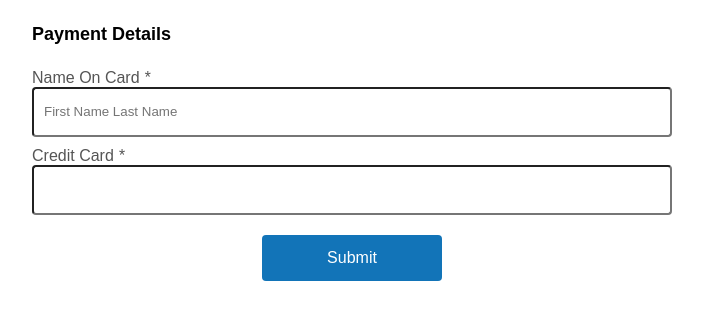
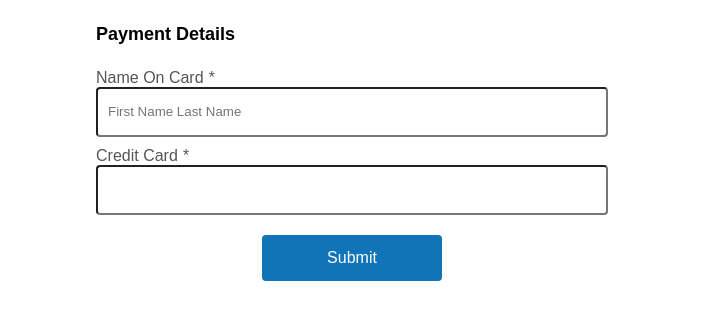
Before and after one commit to nluo/simple-cc-validation-with-form, a React (Create React App) app: page / in a window 1280 px wide. Shown: the top 320 px of the page, without its empty margins (288-991 px from the left). Built offline with nearby package versions, Linux system fonts and the light colour scheme; the HTML template or start-up script is replaced by a standard one.

Commit message:
Some frontend refactoring

```diff
--- /dev/null
+++ b/src/Components/Form/InputField.tsx
@@ -0,0 +1,46 @@
+import * as React from 'react';
+import './style.css';
+
+interface InputFieldProps {
+  name: string;
+  className: string;
+  value: string;
+  onChange: (e: React.FormEvent<HTMLInputElement>) => void;
+  onBlur?: (e: React.FormEvent<HTMLInputElement>) => void;
+  isRequired: boolean;
+  label: string;
+  placeHolder?: string;
+  labelExtra?: boolean;
+  labelExtraMsg?: string;
+}
+
+export default function InputField(props: InputFieldProps) {
+  const {
+    onChange,
+    label,
+    value,
+    placeHolder,
+    isRequired,
+    labelExtra,
+    className,
+    name,
+    onBlur,
+    labelExtraMsg
+  } = props;
+
+  return (
+    <div className="form-group">
+      <label className="label"> {label} <em>*</em></label>
+      <input
+        name={name}
+        className={className}
+        placeholder={placeHolder}
+        type="text"
+        value={value}
+        onChange={onChange}
+        onBlur={onBlur}
+        required={isRequired} />
+      {labelExtra ? <label className="label-info"> {labelExtraMsg}</label> : null}
+    </div>
+  )
+}
--- a/src/Components/Form/index.tsx
+++ b/src/Components/Form/index.tsx
@@ -3,6 +3,7 @@ import './style.css';
 
 import getCreditCardType from '../../validation/getCreditCardType';
 import validateCC from '../../validation/validateCC';
+import InputField from './InputField';
 
 export default class CreditCardForm extends React.Component<any, any> {
   constructor(props: any) {
@@ -11,18 +12,32 @@ export default class CreditCardForm extends React.Component<any, any> {
       creditCardNumber: '',
       cardHolderName: '',
       renderResult: false,
-      creditCardError: false
+      showCreditCardExtra: false,
+      creditCardExtraMsg: ''
     };
   }
 
-  private handleCardNumberInput = (e: React.FormEvent<HTMLInputElement>) => {
+  private handleInputChange = (e: React.FormEvent<HTMLInputElement>) => {
     e.preventDefault();
-    const input = e.target as HTMLInputElement;
-    if (Number.isNaN(Number(input.value))) {
-      return;
+
+    this.setState({
+      renderResult: false
+    });
+
+    const target = e.target as HTMLInputElement;
+
+    if (target.name === 'creditCardNumber' ) {
+
+      this.setState({
+        showCreditCardExtra: false
+      });
+
+      if (Number.isNaN(Number(target.value))) {
+        return;
+      }
     }
     this.setState({
-      creditCardNumber: input.value
+      [target.name]: target.value
     });
   }
   private validateCCInput = (creditCardNumber: string): void | boolean => {
@@ -34,45 +49,62 @@ export default class CreditCardForm extends React.Component<any, any> {
 
   private handleSubmit = (e: any) => {
     e.preventDefault();
-    // const {creditCardNumber, cardHolderName} = this.state;
     this.setState({
-      renderResult: true
+      renderResult: true,
+      showCreditCardExtra: false
     })
   }
-  private onBlur = (e: any) => {
+  private handleOnBlur = (e: React.FormEvent<HTMLInputElement>) => {
     const { creditCardNumber } = this.state;
-    if (!validateCC(creditCardNumber)) {
-      this.setState({creditCardError: true});
-    }
+    if (creditCardNumber === '') return;
+
+    const creditCardType: string = getCreditCardType(creditCardNumber);
+    const creditCardStatus = validateCC(creditCardNumber) === true? 'Valid': 'Invalid';
+
+    const extraMsg = `Card Type ${creditCardType}: ${creditCardStatus}`
+
+    this.setState({
+      showCreditCardExtra: true,
+      creditCardExtraMsg: extraMsg
+    })
+
   }
   public render() {
-    const { creditCardNumber, renderResult, creditCardError } = this.state;
+    const {
+      creditCardNumber,
+      renderResult,
+      showCreditCardExtra,
+      cardHolderName,
+      creditCardExtraMsg
+     } = this.state;
     return (
       <div>
         <form className="form" onSubmit={this.handleSubmit}>
-          <div className="form-header">
+          <div className="form-group form-header">
             <h4> Payment Details </h4>
           </div>
 
-          <div className="form-group ">
-            <label className="label"> Name On Card <em>*</em></label>
-            <input
-              className="form-control"
-              placeholder="First Name Last Name"
-              type="text" required />
-          </div>
+          <InputField
+            name="cardHolderName"
+            className="form-control"
+            placeHolder="First Name Last Name"
+            value={cardHolderName}
+            onChange={this.handleInputChange}
+            isRequired={true}
+            label="Name On Card "
+          />
 
-          <div className="form-group">
-            <label className="label"> Credit Card <em>*</em></label>
-            <input
-              className="form-control"
-              value={creditCardNumber}
-              type="text"
-              onChange={this.handleCardNumberInput}
-              onBlur= {this.onBlur}
-              required />
-            {creditCardError ? <label className="label-error"> Please enter a valid credit card </label> : null }
-          </div>
+          <InputField
+            name="creditCardNumber"
+            className="form-control"
+            value={creditCardNumber}
+            onChange={this.handleInputChange}
+            isRequired={true}
+            label="Credit Card"
+            onBlur={this.handleOnBlur}
+            labelExtra={showCreditCardExtra}
+            labelExtraMsg={creditCardExtraMsg}
+          />
 
           <div className="buttons-group">
             <button className="btn btn-primary" type="submit"> Submit </button>
@@ -81,9 +113,9 @@ export default class CreditCardForm extends React.Component<any, any> {
 
         <div className="result">
           {renderResult === true ? (
-            <div>
-              <p> {getCreditCardType(creditCardNumber)} </p>
-              <p> {this.validateCCInput(creditCardNumber) === true ? 'Valid' : 'Invalid'} </p>
+            <div className="form-group">
+              <p> Name: {cardHolderName} </p>
+              <p> Card Type {getCreditCardType(creditCardNumber)}: {this.validateCCInput(creditCardNumber) === true ? 'Valid' : 'Invalid'}</p>
             </div>
           ) : null}
         </div>
--- a/src/Components/Form/style.css
+++ b/src/Components/Form/style.css
@@ -14,6 +14,7 @@
     width: 100%;
     margin-top: 10px;
     margin-bottom: 10px;
+    max-width: 40vw;
 }
 
 .form {
@@ -33,11 +34,11 @@
 }
 
 
-.label-error {
+.label-info {
     text-transform: none;
-    color: #b73c21;
-    line-height: 15px;
-    margin-top: 6px;
+    color: #f0ad4e;
+    line-height: 25px;
+    margin-top: 12px;
     margin-bottom: 0;
 }
 
@@ -70,3 +71,7 @@
     font-size: 1rem;
     border-radius: .25rem;
 }
+
+.result {
+  margin-top: 20px;
+}
```
